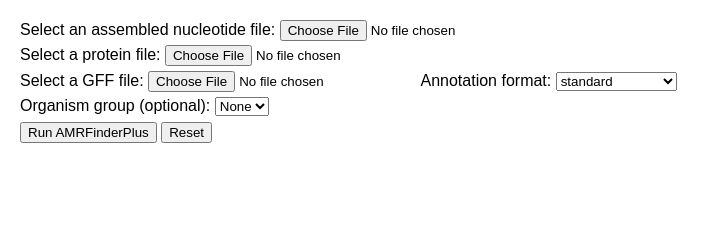
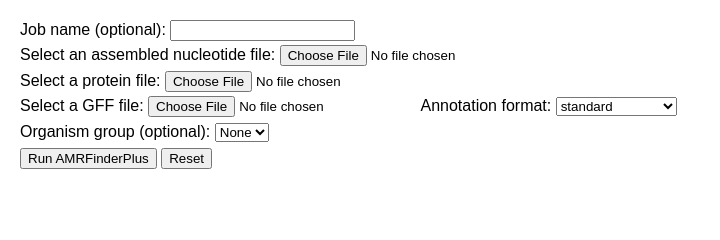
Before and after one commit to evolarjun/webamr, a Flask app: template frontend/templates/index.html in a window 1280 px wide. Shown: the part 167-407 px from the top of the page, without its empty margins (0-720 px from the left). Run offline with Flask 3, Linux system fonts and the light colour scheme; the template is opened without the code that fills it, so the values that code supplies are empty.

Commit message:
feat(job-name): add optional job name metadata to submissions and results page
- Add optional job name field to upload form and include it in analyze requests
- Validate server-side (trim, max 100 chars, allow letters/numbers/space/_/-)
- Persist job_name in Firestore and include it in Pub/Sub payload
- Show job name near Job ID on /results/<job_id> when present
- Add frontend and integration tests for validation, persistence, payload flow, and rendering
- Fix integration test harness for current worker run_amrfinder signature and disable limiter in integration tests

```diff
--- a/frontend/main.py
+++ b/frontend/main.py
@@ -230,6 +230,14 @@
     if prot_file and prot_file.filename == '':
         return jsonify({'error': 'No protein file selected'}), 400
 
+    raw_job_name = request.form.get("job_name", "")
+    job_name = raw_job_name.strip()
+    if job_name:
+        if len(job_name) > 100:
+            return jsonify({'error': 'Job name must be 100 characters or fewer.'}), 400
+        if not re.fullmatch(r"[A-Za-z0-9 _-]+", job_name):
+            return jsonify({'error': 'Job name can only contain letters, numbers, spaces, underscores, and hyphens.'}), 400
+
     # Basic command structure
     command = [amrfinder_path, "--plus", "--print_node", "-o", upload_folder + "/output.amrfinder"]
 
@@ -327,6 +335,7 @@
         doc_ref = db.collection("amr_jobs").document(user_id)
         doc_ref.set({
             "job_id": user_id,
+            "job_name": job_name if job_name else None,
             "status": "Queued",
             "gcs_uri": gcs_uri,
             "parameters": params,
@@ -345,7 +354,8 @@
         message_data = {
             "job_id": user_id,
             "gcs_uri": gcs_uri,
-            "parameters": params
+            "parameters": params,
+            "job_name": job_name if job_name else None
         }
         send_pubsub_message(json.dumps(message_data))
 
@@ -400,6 +410,7 @@
     return render_template(
         'results.html',
         job_id=job_id,
+        job_name=job_data.get("job_name"),
         status=status,
         error_message=error_message,
         result_html=result_html,
--- a/frontend/templates/index.html
+++ b/frontend/templates/index.html
@@ -16,6 +16,8 @@
   <p></p>
   <pre>AMRFinderPlus <a href="https://github.com/ncbi/amr/releases/tag/amrfinder_v{{ software_version }}"></a>{{ software_version }}</a> database version {{ database_version }}</pre>
   <form id="upload-form" action="/analyze" method="POST" enctype="multipart/form-data">
+    <label for="job_name">Job name (optional):</label>
+    <input type="text" name="job_name" id="job_name" maxlength="100"> <br>
     <label for="file">Select an assembled nucleotide file:</label>
     <input type="file" name="nuc_file"> <br>
     <label for="file">Select a protein file:</label>
@@ -93,6 +95,7 @@
       if (nucFile) formData.append('nuc_file', nucFile);
       if (protFile) formData.append('prot_file', protFile);
       if (gffFile) formData.append('gff_file', gffFile);
+      formData.append('job_name', form.elements['job_name'].value || '');
       formData.append('annotation_format', form.elements['annotation_format'].value || 'standard');
       formData.append('organism', form.elements['organism'].value);
 
--- a/frontend/templates/results.html
+++ b/frontend/templates/results.html
@@ -15,6 +15,11 @@
   <p>
     <strong>Job ID:</strong> <code id="job-id">{{ job_id }}</code>
   </p>
+  {% if job_name %}
+  <p>
+    <strong>Job name:</strong> <code id="job-name">{{ job_name }}</code>
+  </p>
+  {% endif %}
 
   <p>
     <strong>Shareable link:</strong>
```
Also changed, not shown: tests/test_frontend.py (+43 -3 lines), tests/test_integration.py (+17 -4 lines).
